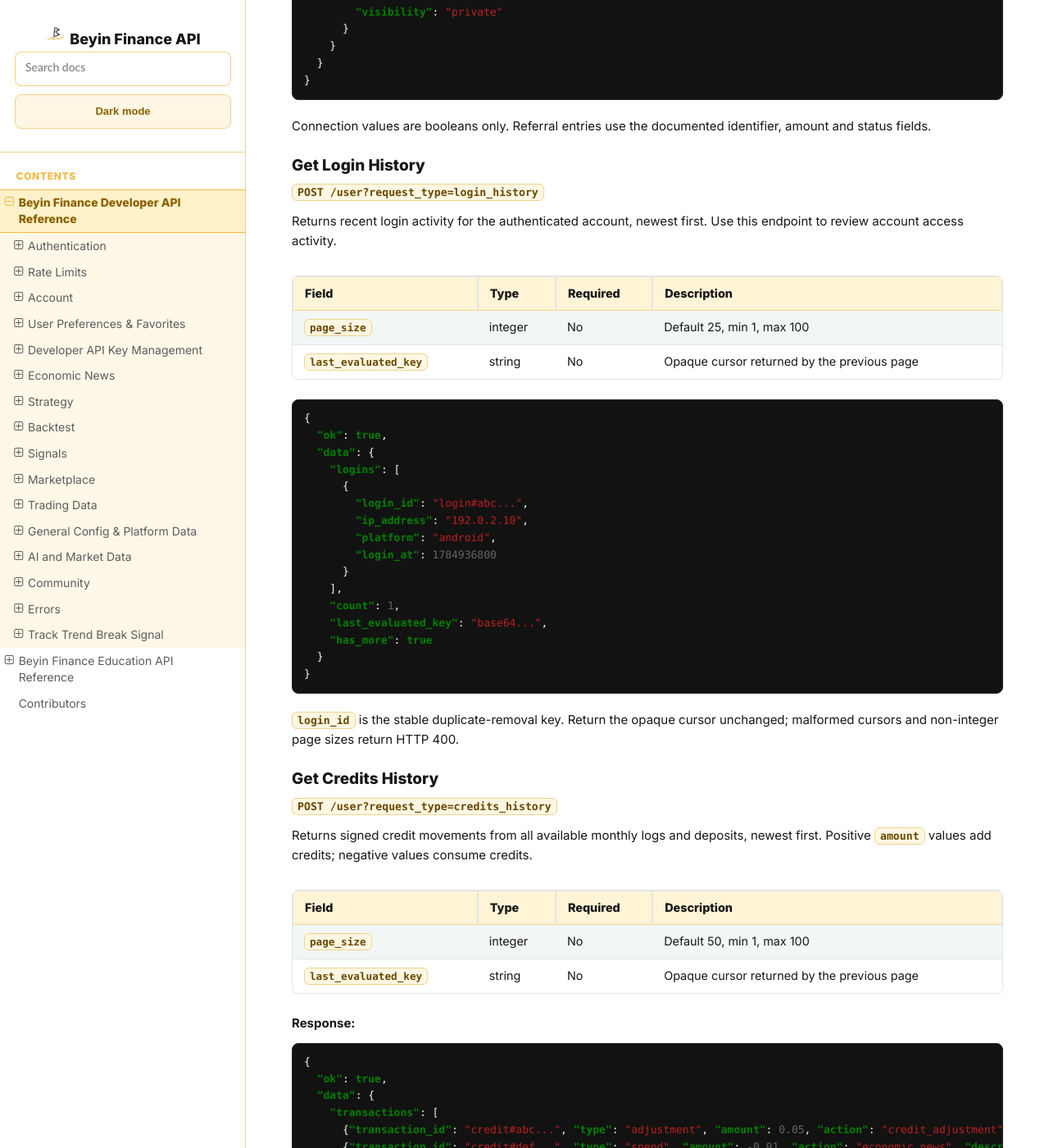
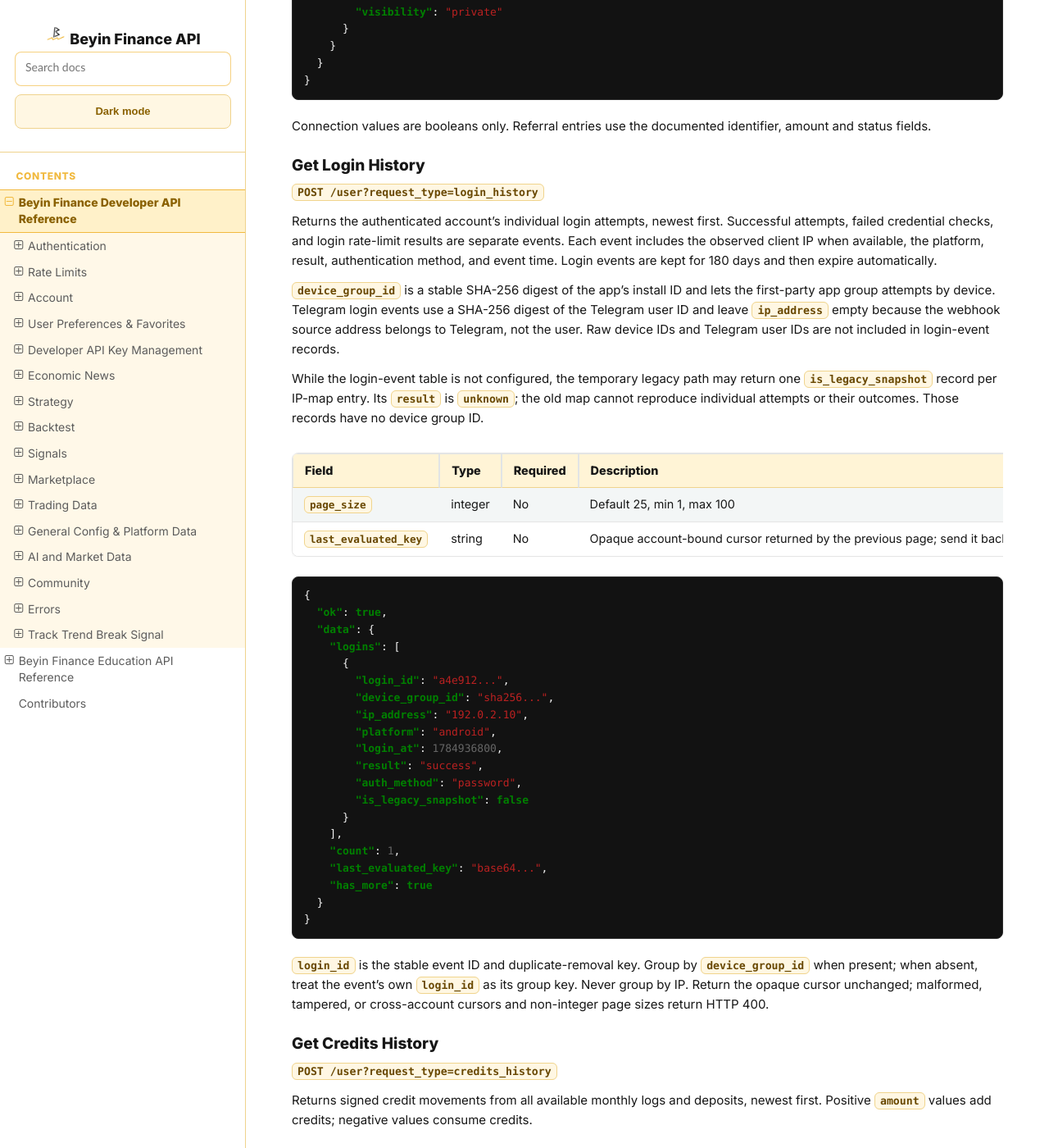
Before and after one commit to jnrbrain/Beyin-Finance, a Sphinx documentation site: the page built from docs/endpoints.md, in a window 1280 px wide and 1400 px high, scrolled down 7068 px. Shown: the whole window at 82% size. Built offline with Sphinx 7.4.7 and the Read the Docs theme 3.1.0, drawn with Linux system fonts in a browser that asks for light colours.

Commit message:
docs(api): document device-grouped login history
Describe per-attempt login events, device digest grouping, Telegram IP handling, 180-day retention, and the legacy snapshot limitation.

````diff
--- a/docs/endpoints.md
+++ b/docs/endpoints.md
@@ -373,13 +373,27 @@
 
 `POST /user?request_type=login_history`
 
-Returns recent login activity for the authenticated account, newest first. Use
-this endpoint to review account access activity.
+Returns the authenticated account's individual login attempts, newest first.
+Successful attempts, failed credential checks, and login rate-limit results are
+separate events. Each event includes the observed client IP when available, the
+platform, result, authentication method, and event time. Login events are kept
+for 180 days and then expire automatically.
+
+`device_group_id` is a stable SHA-256 digest of the app's install ID and lets the
+first-party app group attempts by device. Telegram login events use a SHA-256
+digest of the Telegram user ID and leave `ip_address` empty because the webhook
+source address belongs to Telegram, not the user. Raw device IDs and Telegram
+user IDs are not included in login-event records.
+
+While the login-event table is not configured, the temporary legacy path may
+return one `is_legacy_snapshot` record per IP-map entry. Its `result` is
+`unknown`; the old map cannot reproduce individual attempts or their outcomes.
+Those records have no device group ID.
 
 | Field | Type | Required | Description |
 |-------|------|----------|-------------|
 | `page_size` | integer | No | Default 25, min 1, max 100 |
-| `last_evaluated_key` | string | No | Opaque cursor returned by the previous page |
+| `last_evaluated_key` | string | No | Opaque account-bound cursor returned by the previous page; send it back unchanged |
 
 ```json
 {
@@ -387,10 +401,14 @@
   "data": {
     "logins": [
       {
-        "login_id": "login#abc...",
+        "login_id": "a4e912...",
+        "device_group_id": "sha256...",
         "ip_address": "192.0.2.10",
         "platform": "android",
-        "login_at": 1784936800
+        "login_at": 1784936800,
+        "result": "success",
+        "auth_method": "password",
+        "is_legacy_snapshot": false
       }
     ],
     "count": 1,
@@ -400,8 +418,10 @@
 }
 ```
 
-`login_id` is the stable duplicate-removal key. Return the opaque cursor
-unchanged; malformed cursors and non-integer page sizes return HTTP 400.
+`login_id` is the stable event ID and duplicate-removal key. Group by
+`device_group_id` when present; when absent, treat the event's own `login_id` as
+its group key. Never group by IP. Return the opaque cursor unchanged; malformed,
+tampered, or cross-account cursors and non-integer page sizes return HTTP 400.
 
 ### Get Credits History
 
````
